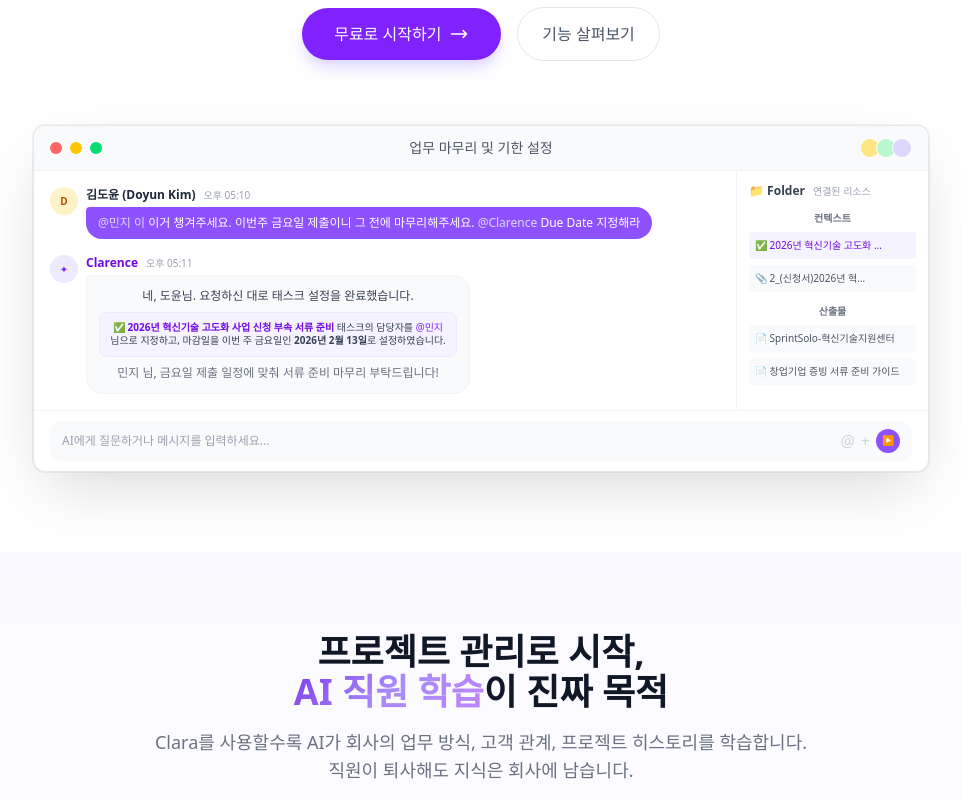
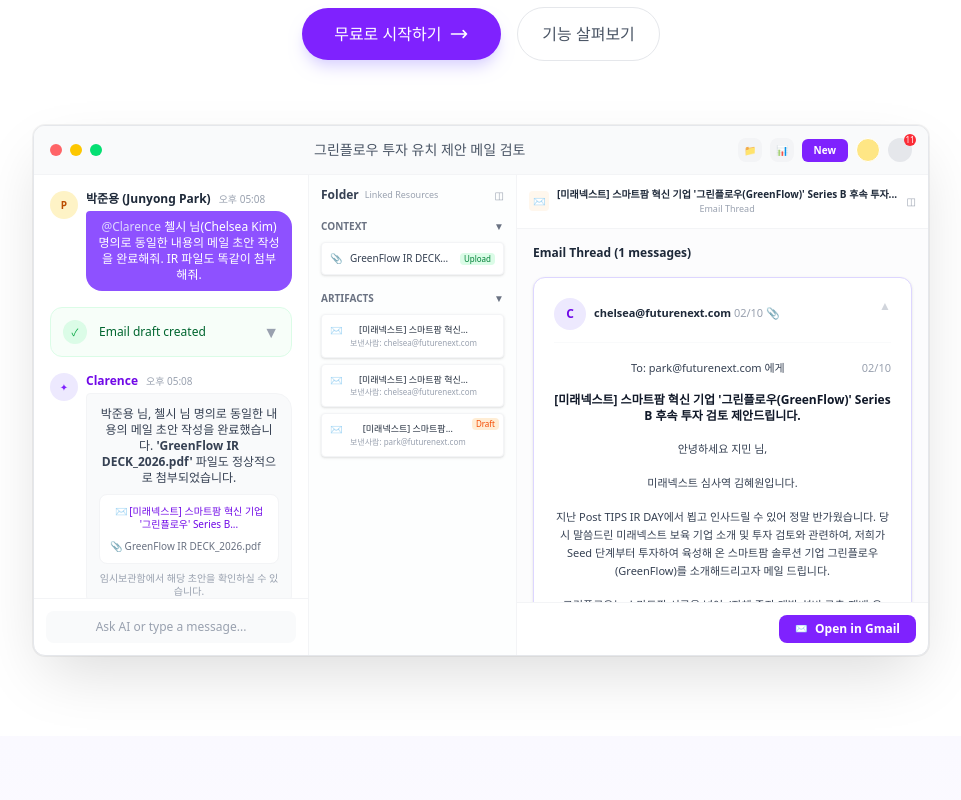
Before and after one commit to sprintsolo/clara-landing, a Next.js app: page / in a window 1280 px wide. Shown: the part 520-1320 px from the top of the page, without its empty margins (159-1120 px from the left). Built offline with nearby package versions, Linux system fonts and the light colour scheme.

Commit message:
UI: Multi-pane layout and investment scenario update for Hero mock

```diff
--- a/src/app/page.tsx
+++ b/src/app/page.tsx
@@ -175,91 +175,172 @@ function ScreenshotInbox() {
 
 function ScreenshotChat() {
   return (
-    <div className="screenshot-shadow bg-white rounded-xl border border-gray-200">
-      <div className="flex items-center justify-between px-4 py-3 border-b border-gray-100 bg-gray-50 rounded-t-xl">
+    <div className="screenshot-shadow bg-white rounded-xl border border-gray-200 overflow-hidden">
+      {/* 상단 툴바 */}
+      <div className="flex items-center justify-between px-4 py-3 border-b border-gray-100 bg-gray-50">
         <div className="flex items-center gap-2">
           <div className="w-3 h-3 rounded-full bg-red-400" />
           <div className="w-3 h-3 rounded-full bg-yellow-400" />
           <div className="w-3 h-3 rounded-full bg-green-400" />
         </div>
-        <span className="text-sm font-medium text-gray-600">업무 마무리 및 기한 설정</span>
-        <div className="flex -space-x-1">
-          <div className="w-5 h-5 rounded-full bg-amber-200 border border-white" />
-          <div className="w-5 h-5 rounded-full bg-green-200 border border-white" />
-          <div className="w-5 h-5 rounded-full bg-violet-200 border border-white" />
-        </div>
-      </div>
-      <div className="flex">
-        {/* 채팅 영역 */}
-        <div className="flex-1 p-4 space-y-4">
-          {/* 사용자 메시지 */}
-          <div className="flex items-start gap-2">
-            <div className="w-7 h-7 rounded-full bg-amber-100 flex items-center justify-center text-[10px] font-bold text-amber-700 shrink-0">D</div>
-            <div>
-              <div className="flex items-center gap-2 mb-1">
-                <span className="text-xs font-semibold text-gray-800">김도윤 (Doyun Kim)</span>
-                <span className="text-[10px] text-gray-400">오후 05:10</span>
-              </div>
-              <div className="text-xs text-gray-700 bg-violet-500 text-white px-3 py-2 rounded-2xl rounded-tl-sm inline-block">
-                <span className="text-violet-200">@민지 이</span> 이거 챙겨주세요. 이번주 금요일 제출이니 그 전에 마무리해주세요. <span className="text-violet-200">@Clarence</span> Due Date 지정해라
+        <span className="text-sm font-medium text-gray-600">그린플로우 투자 유치 제안 메일 검토</span>
+        <div className="flex items-center gap-2">
+          <div className="w-6 h-6 rounded-lg bg-gray-100 flex items-center justify-center"><span className="text-[10px]">📁</span></div>
+          <div className="w-6 h-6 rounded-lg bg-gray-100 flex items-center justify-center"><span className="text-[10px]">📊</span></div>
+          <div className="bg-violet-600 text-white px-3 py-1 rounded-md text-[10px] font-bold">New</div>
+          <div className="w-6 h-6 rounded-full bg-amber-200 border border-white" />
+          <div className="relative">
+            <div className="w-6 h-6 rounded-full bg-gray-200" />
+            <span className="absolute -top-1 -right-1 w-3 h-3 bg-red-500 text-[8px] text-white rounded-full flex items-center justify-center">11</span>
           </div>
         </div>
       </div>
-          {/* AI 응답 */}
+
+      <div className="flex h-[480px]">
+        {/* 1단: Ask (대화) */}
+        <div className="flex-1 border-r border-gray-100 flex flex-col">
+          <div className="flex-1 p-4 space-y-4 overflow-y-auto">
+            <div className="flex items-start gap-2">
+              <div className="w-7 h-7 rounded-full bg-amber-100 flex items-center justify-center text-[10px] font-bold text-amber-700 shrink-0">P</div>
+              <div className="flex-1">
+                <div className="flex items-center gap-2 mb-1">
+                  <span className="text-xs font-semibold text-gray-800">박준용 (Junyong Park)</span>
+                  <span className="text-[10px] text-gray-400">오후 05:08</span>
+                </div>
+                <div className="text-xs text-gray-700 bg-violet-500 text-white px-3 py-2 rounded-2xl rounded-tl-sm inline-block">
+                  <span className="text-violet-200">@Clarence</span> 첼시 님(Chelsea Kim) 명의로 동일한 내용의 메일 초안 작성을 완료해줘. IR 파일도 똑같이 첨부해줘.
+                </div>
+              </div>
+            </div>
+
+            <div className="bg-green-50/50 border border-green-100 rounded-xl p-3 flex items-center gap-3">
+              <div className="w-6 h-6 rounded-full bg-green-100 text-green-600 flex items-center justify-center text-[10px]">✓</div>
+              <span className="text-xs font-medium text-green-800">Email draft created</span>
+              <span className="ml-auto text-gray-400">▼</span>
+            </div>
+
             <div className="flex items-start gap-2">
               <div className="w-7 h-7 rounded-full bg-violet-100 flex items-center justify-center shrink-0">
                 <span className="text-violet-600 text-[10px]">✦</span>
               </div>
-            <div>
+              <div className="flex-1">
                 <div className="flex items-center gap-2 mb-1">
                   <span className="text-xs font-semibold text-violet-700">Clarence</span>
-                <span className="text-[10px] text-gray-400">오후 05:11</span>
+                  <span className="text-[10px] text-gray-400">오후 05:08</span>
                 </div>
-              <div className="text-xs text-gray-700 bg-gray-50 p-3 rounded-2xl rounded-tl-sm border border-gray-100 max-w-sm">
-                <p className="mb-2">네, 도윤님. 요청하신 대로 태스크 설정을 완료했습니다.</p>
-                <div className="bg-violet-50 p-2 rounded-lg border border-violet-100 mb-2">
-                  <p className="text-[10px]">✅ <span className="font-semibold text-violet-700">2026년 혁신기술 고도화 사업 신청 부속 서류 준비</span> 태스크의 담당자를 <span className="text-violet-600">@민지</span> 님으로 지정하고, 마감일을 이번 주 금요일인 <span className="font-bold">2026년 2월 13일</span>로 설정하였습니다.</p>
+                <div className="text-xs text-gray-700 bg-gray-50 p-3 rounded-2xl rounded-tl-sm border border-gray-100">
+                  <p className="mb-2">박준용 님, 첼시 님 명의로 동일한 내용의 메일 초안 작성을 완료했습니다. <span className="font-bold">'GreenFlow IR DECK_2026.pdf'</span> 파일도 정상적으로 첨부되었습니다.</p>
+                  <div className="bg-white p-2.5 rounded-lg border border-gray-100 mb-2 space-y-2">
+                    <div className="text-[10px] text-violet-700 font-medium flex items-center gap-1.5">
+                      ✉ [미래넥스트] 스마트팜 혁신 기업 '그린플로우' Series B...
                     </div>
-                <p className="text-gray-500">민지 님, 금요일 제출 일정에 맞춰 서류 준비 마무리 부탁드립니다!</p>
+                    <div className="text-[10px] text-gray-500 flex items-center gap-1.5">
+                      📎 GreenFlow IR DECK_2026.pdf
+                    </div>
+                  </div>
+                  <p className="text-[10px] text-gray-400">임시보관함에서 해당 초안을 확인하실 수 있습니다.</p>
                 </div>
               </div>
             </div>
           </div>
-        {/* Folder 패널 */}
-        <div className="w-48 border-l border-gray-100 p-3">
-          <div className="flex items-center gap-2 mb-3">
-            <span className="text-xs font-semibold text-gray-700">📁 Folder</span>
-            <span className="text-[10px] text-gray-400">연결된 리소스</span>
-          </div>
-          <div className="text-[10px] font-semibold text-gray-500 mb-1.5">컨텍스트</div>
-          <div className="space-y-1.5 mb-3">
-            <div className="flex items-center gap-1.5 p-1.5 bg-violet-50 rounded text-[10px] text-violet-700">
-              ✅ 2026년 혁신기술 고도화 …
-            </div>
-            <div className="flex items-center gap-1.5 p-1.5 bg-gray-50 rounded text-[10px] text-gray-600">
-              📎 2_(신청서)2026년 혁…
+          <div className="p-3 border-t border-gray-100">
+            <div className="bg-gray-50 rounded-lg px-3 py-2 text-xs text-gray-400">Ask AI or type a message...</div>
           </div>
         </div>
-          <div className="text-[10px] font-semibold text-gray-500 mb-1.5">산출물</div>
+
+        {/* 2단: Folder (리소스) */}
+        <div className="w-52 border-r border-gray-100 p-3 bg-gray-50/30">
+          <div className="flex items-center justify-between mb-4">
+            <div className="flex items-center gap-1.5">
+              <span className="text-xs font-bold text-gray-700">Folder</span>
+              <span className="text-[9px] text-gray-400">Linked Resources</span>
+            </div>
+            <span className="text-gray-400 text-[10px]">◫</span>
+          </div>
+
+          <div className="mb-4">
+            <div className="flex items-center justify-between text-[10px] font-bold text-gray-500 mb-2">
+              <span>CONTEXT</span>
+              <span>▼</span>
+            </div>
+            <div className="flex items-center gap-2 p-2 bg-white rounded border border-gray-100 shadow-sm mb-1.5">
+              <span className="text-blue-500 text-[10px]">📎</span>
+              <span className="text-[10px] text-gray-700 truncate">GreenFlow IR DECK_2.</span>
+              <span className="ml-auto text-[8px] bg-green-100 text-green-700 px-1 rounded">Upload</span>
+            </div>
+          </div>
+
+          <div>
+            <div className="flex items-center justify-between text-[10px] font-bold text-gray-500 mb-2">
+              <span>ARTIFACTS</span>
+              <span>▼</span>
+            </div>
             <div className="space-y-1.5">
-            <div className="flex items-center gap-1.5 p-1.5 bg-gray-50 rounded text-[10px] text-gray-600">
-              📄 SprintSolo-혁신기술지원센터
+              {[
+                { title: "[미래넥스트] 스마트팜 혁신...", sub: "보낸사람: chelsea@futurenext.com", icon: "✉" },
+                { title: "[미래넥스트] 스마트팜 혁신...", sub: "보낸사람: chelsea@futurenext.com", icon: "✉" },
+                { title: "[미래넥스트] 스마트팜...", sub: "보낸사람: park@futurenext.com", icon: "✉", draft: true }
+              ].map((item, i) => (
+                <div key={i} className="p-2 bg-white rounded border border-gray-100 shadow-sm relative">
+                  <div className="flex items-start gap-2">
+                    <span className="text-orange-500 text-[10px]">{item.icon}</span>
+                    <div className="min-w-0">
+                      <div className="text-[9px] font-medium text-gray-800 truncate">{item.title}</div>
+                      <div className="text-[8px] text-gray-400 truncate">{item.sub}</div>
                     </div>
-            <div className="flex items-center gap-1.5 p-1.5 bg-gray-50 rounded text-[10px] text-gray-600">
-              📄 창업기업 증빙 서류 준비 가이드
+                    {item.draft && <span className="absolute top-1 right-1 text-[8px] bg-orange-100 text-orange-600 px-1 rounded">Draft</span>}
+                  </div>
+                </div>
+              ))}
             </div>
           </div>
         </div>
+
+        {/* 3단: Email Content */}
+        <div className="flex-[1.5] flex flex-col">
+          <div className="p-3 border-b border-gray-100 flex items-center justify-between bg-white">
+            <div className="flex items-center gap-2">
+              <div className="w-5 h-5 rounded bg-orange-50 text-orange-600 flex items-center justify-center text-[10px]">✉</div>
+              <div className="min-w-0">
+                <div className="text-[10px] font-bold text-gray-800 line-clamp-1">[미래넥스트] 스마트팜 혁신 기업 '그린플로우(GreenFlow)' Series B 후속 투자...</div>
+                <div className="text-[9px] text-gray-400">Email Thread</div>
               </div>
-      {/* 입력 영역 */}
-      <div className="border-t border-gray-100 px-4 py-2.5">
-        <div className="flex items-center gap-2 bg-gray-50 rounded-xl px-3 py-2">
-          <span className="text-gray-400 text-xs">AI에게 질문하거나 메시지를 입력하세요...</span>
-          <div className="ml-auto flex items-center gap-1.5">
-            <span className="text-gray-300">@</span>
-            <span className="text-gray-300">+</span>
-            <div className="w-6 h-6 rounded-full bg-violet-500 flex items-center justify-center">
-              <span className="text-white text-[10px]">▶</span>
+            </div>
+            <span className="text-gray-400 text-[10px]">◫</span>
+          </div>
+
+          <div className="flex-1 p-4 bg-gray-50/50 overflow-y-auto">
+            <div className="mb-4 flex items-center justify-between">
+              <span className="text-xs font-bold text-gray-800">Email Thread (1 messages)</span>
+            </div>
+
+            <div className="bg-white rounded-xl border border-violet-200 p-5 shadow-sm">
+              <div className="flex items-start justify-between mb-4 border-b border-gray-50 pb-3">
+                <div className="flex items-center gap-2">
+                  <div className="w-8 h-8 rounded-full bg-violet-100 text-violet-700 flex items-center justify-center text-xs font-bold">C</div>
+                  <div>
+                    <div className="text-[11px] font-bold text-gray-800">chelsea@futurenext.com <span className="font-normal text-gray-400">02/10</span> 📎</div>
+                  </div>
+                </div>
+                <span className="text-gray-300 text-xs">▲</span>
+              </div>
+
+              <div className="space-y-4 text-[11px] text-gray-700 leading-relaxed">
+                <p>To: park@futurenext.com 에게 <span className="text-gray-400 float-right">02/10</span></p>
+                <p className="font-bold text-gray-900 text-xs">[미래넥스트] 스마트팜 혁신 기업 '그린플로우(GreenFlow)' Series B 후속 투자 검토 제안드립니다.</p>
+
+                <p>안녕하세요 지민 님,</p>
+                <p>미래넥스트 심사역 김혜원입니다.</p>
+                <p>지난 Post TIPS IR DAY에서 뵙고 인사드릴 수 있어 정말 반가웠습니다. 당시 말씀드린 미래넥스트 보육 기업 소개 및 투자 검토와 관련하여, 저희가 Seed 단계부터 투자하여 육성해 온 스마트팜 솔루션 기업 그린플로우(GreenFlow)를 소개해드리고자 메일 드립니다.</p>
+                <p>그린플로우는 스마트팜 시공을 넘어, '자체 종자 개발-설비 구축-재배-유통'까지 딸기 밸류체인 전체를 내재화한 기업입니다. 2024년 Seed 투자 이후 주요 벤처캐피탈로부터 전략적 투자를 유치하며 안정적인 성장 궤도에 진입했습니다.</p>
+                <p>현재 Series B 라운드(총 30억 원 규모) 중 15억 원은 이미 확보되었으며, 잔여 15억 원에 대한 전략적 파트너로서의 검토를 제안드립니다.</p>
+                <p className="text-gray-400">[핵심 투자 포인트]</p>
+              </div>
+            </div>
+          </div>
+          <div className="p-3 border-t border-gray-100 flex justify-end">
+            <div className="bg-violet-600 text-white px-4 py-1.5 rounded-lg text-xs font-bold flex items-center gap-2 cursor-pointer">
+              <span className="text-[10px]">✉</span> Open in Gmail
             </div>
           </div>
         </div>
```
Lines whose indentation alone changed are shown as unchanged.
